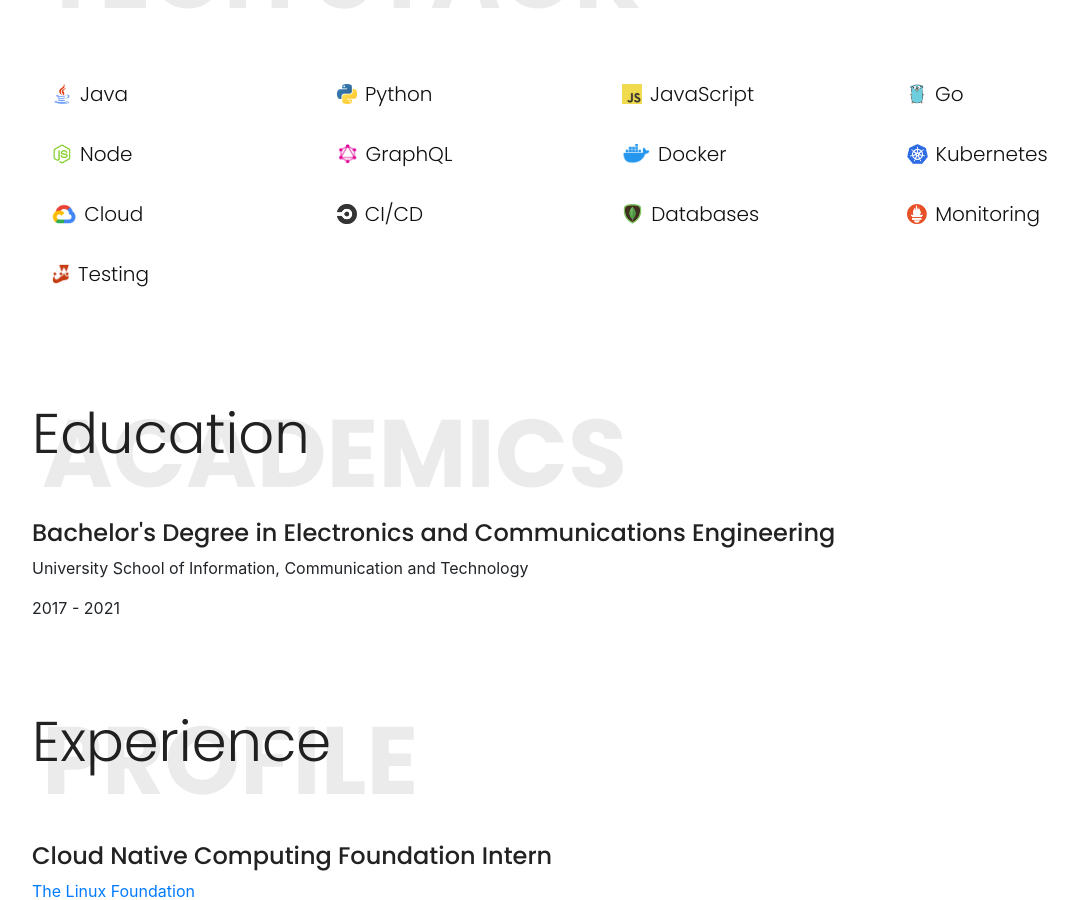
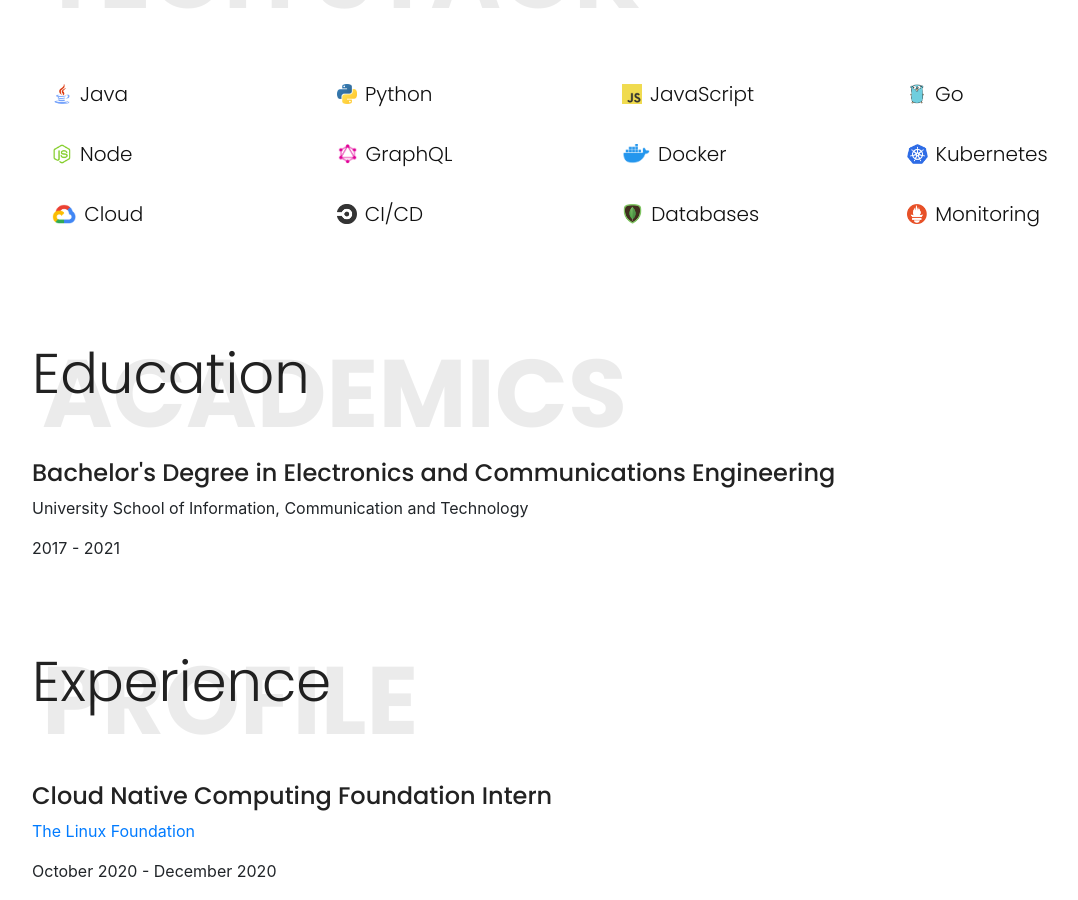
Before and after one commit to Siddharth-Rajput/Siddharth-Rajput.github.io, a Jekyll site: the page index.html, which Jekyll copies as it is, in a window 1280 px wide and 900 px high, scrolled down 1549 px. Shown: the whole window, without its empty margins (53-1131 px from the left). Built offline with Jekyll 4.4.1, drawn with Linux system fonts in a browser that asks for light colours; nearby versions of some CDN libraries.

Commit message:
Update index.html

```diff
--- a/index.html
+++ b/index.html
@@ -188,12 +188,12 @@
                             <h3>Monitoring</h3>
                         </div>
                     </div>
-                    <div class="col-lg-3 col-md-4 mt-4 mt-md-0">
+                    <!-- <div class="col-lg-3 col-md-4 mt-4 mt-md-0">
                         <div class="icon-box">
                             <img class="tech-icon" src="./icons/test.png">
                             <h3>Testing</h3>
                         </div>
-                    </div>
+                    </div> -->
                 </div>
 
         </section>
```
